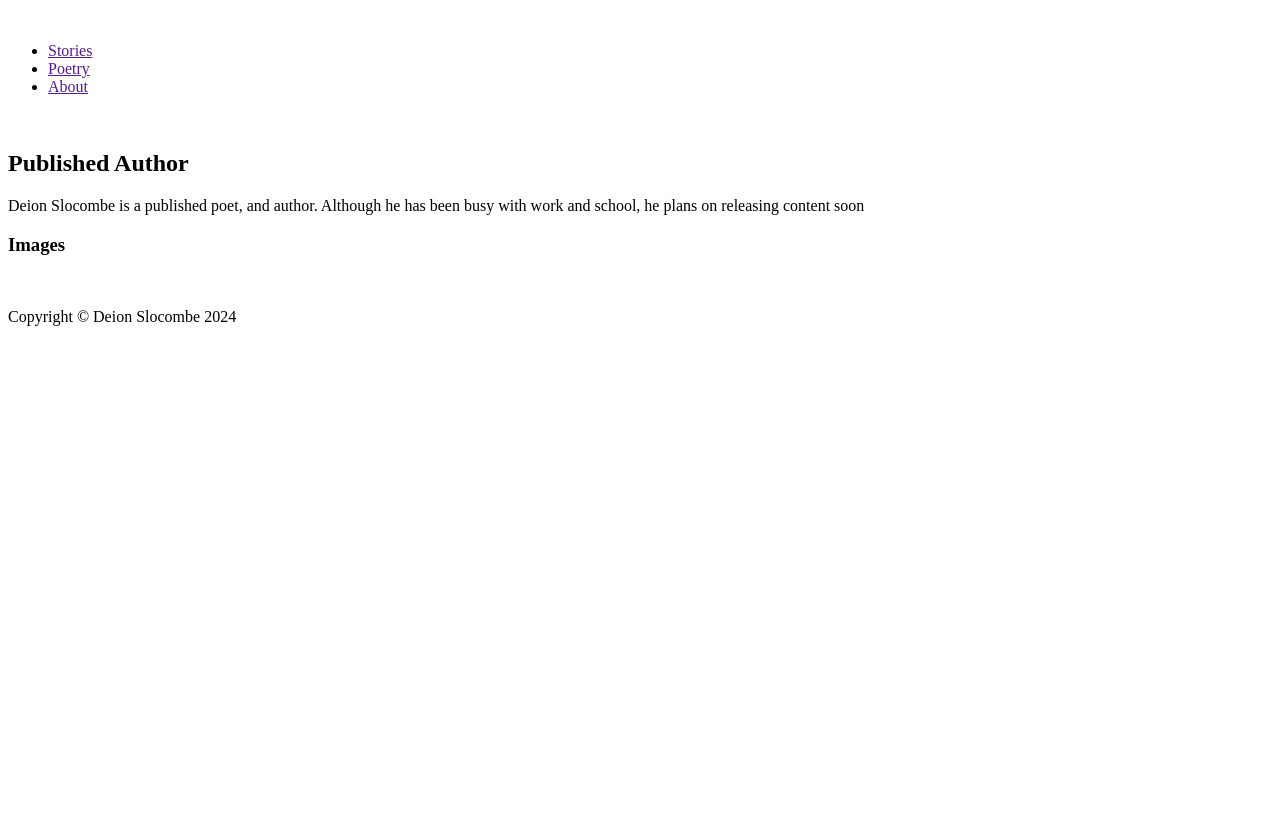
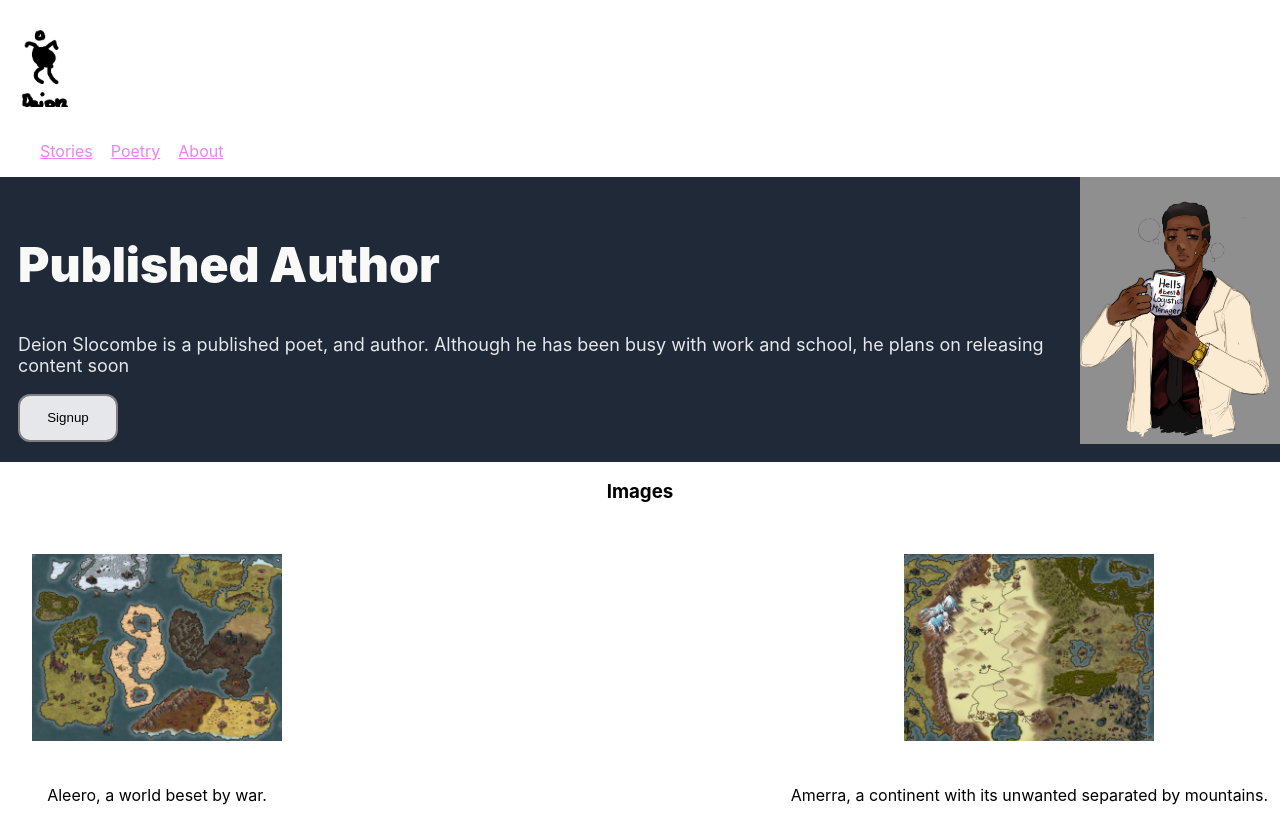
Before and after one commit to DeionSloc/Author-Deion_Slocombe, a plain HTML site: page index.html in a window 1280 px wide. Shown: the top 820 px of the page. Drawn offline with Linux system fonts and the light colour scheme.

Commit message:
Update site
Created styles.css document, adding styles to page and content to style the page accordingly.
Updated index.html, adding content to personalize and create the site
Added images to images folder to add content to the page.

```diff
--- a/index.html
+++ b/index.html
@@ -5,11 +5,11 @@
     <meta http-equiv="X-UA-Compatible" content="IE=edge">
     <meta name="viewport" content="width=device-width, initial-scale=1.0">
     <title>Deion Slocombe</title>
-    <link rel="stylesheet" href="style.css">
+    <link rel="stylesheet" href="styles.css">
     </head>
     <body>
         <div class="header">
-            <img class="logo" src="">
+            <img class="logo" src="images/untitled man.png">
             <ul>
                 <li><a href="">Stories</a></li>
                 <li><a href="">Poetry</a></li>
@@ -18,22 +18,37 @@
         </div>
         <div class="body">
             <div class="section-1">
-                <img class="author" src="">
-                <h2>Published Author</h2>
-                <p class="shortbio">
-                Deion Slocombe is a published poet, and author.
-                Although he has been busy with work and school, he plans on releasing content soon
-                </p>
+                <div class="shortbio-container">
+                    <h2 class="hero">Published Author</h2>
+                    <p class="shortbio">
+                        Deion Slocombe is a published poet, and author.
+                        Although he has been busy with work and school, he plans on releasing content soon
+                    </p>
+                    <button class="button">Signup</button>
+                </div>
+                <img class="author" src="images/Malcolm.JPG">
             </div>
+            <h3>Images</h3>
             <div class="section-2">
-                <h3>Images</h3>
-                <img class="content" src="">
-                <img class="content" src="">
-                <img class="content" src="">
-                <img class="content" src="">
-            </div>
-            <div class="section-3">
-                <div class=""
+                <div class="card">
+                <img class="content" src="images/Aleero.jpg">
+                <figcaption class="image-caption">Aleero, a world beset by war.</figcaption>
+                </div>
+
+                <div class="card">
+                <img class="content" src="images/Amerra.jpg">
+                <figcaption class="image-caption">Amerra, a continent with its unwanted separated by mountains.</figcaption>
+                </div>
+
+                <div class="card">
+                <img class="content" src="images/Dark Mountains.jpg">
+                <figcaption class="image-caption">A sectin of Hell surrounded by dark mountains, scracthing the bottom of the mortal world.</figcaption>
+                </div>
+
+                <div class="card">
+                <img class="content" src="images/Kolso_1k_Update.jpg">
+                <figcaption class="image-caption">A small farming and fishing community built in the North-East section of a continent.</figcaption>
+                </div>
             </div>
             <div class="footer">
                 <p class="copyright">Copyright &copy; Deion Slocombe 2024</p>
--- /dev/null
+++ b/styles.css
@@ -0,0 +1,113 @@
+body {
+    font-family: -apple-system, BlinkMacSystemFont, 'Segoe UI', Roboto, Oxygen, Ubuntu, Cantarell, 'Open Sans', 'Helvetica Neue', sans-serif;
+    margin: 0;
+    min-height: 100vh;
+    display: flex;
+    flex-direction: column;
+}
+
+.shortbio {
+    font-size: 18px;
+    color: #e5e7eb;
+}
+
+.author {
+    width: 200px;
+    height: auto;
+    padding-bottom: 18px;
+}
+
+.hero {
+    font-size: 48px;
+    font-weight: 900;
+    color: #F9FAF8;
+}
+
+.button {
+    text-align: center;
+    border-radius: 12px;
+    border-style: solid;
+    size: 18px;
+    background-color: #e5e7eb;
+    border-color: #808080;
+    width: 100px;
+    height: 48px;
+}
+
+h3{
+    display: flex;
+    justify-content: center;
+    align-items: center;
+}
+
+ul {
+    display: flex;
+    gap: 18px;
+    list-style-type: none;
+}
+
+a {
+    list-style-type: none;
+    color: #ee82ee;
+}
+
+.section-1 {
+    background-color: #1f2937;
+    display: flex;
+    justify-content: space-around;
+}
+
+.section-2 {
+    display: flex;
+    justify-content: space-between;
+    flex-wrap: wrap;
+}
+
+.shortbio-container {
+    padding: 18px;
+}
+
+/* .header {
+    background-color:  #1f2937;
+    font-size: 24px;
+    color: #F9FAF8;
+    display: flex;
+    justify-content: space-around;
+    align-items: center;
+    padding: 0 16px;
+} */
+
+.logo {
+    width: 50px;
+    height: auto;
+    display: flex;
+    justify-content: center;
+    align-items: center;
+    padding: 18px;
+}
+
+.content {
+    width: 250px;
+    height: auto;
+
+    padding: 32px;
+}
+
+.footer {
+    display: flex;
+    background-color: #1f2937;
+    align-items: center;
+    justify-content: center;
+    height: 60px;
+    flex-direction: column;
+}
+
+.card {
+    display: flex;
+    flex-direction: column;
+    align-items: center;
+}
+
+.image-caption {
+    padding: 12px 12px;
+}
```
Also changed, not shown: images/Malcolm.JPG (added).
